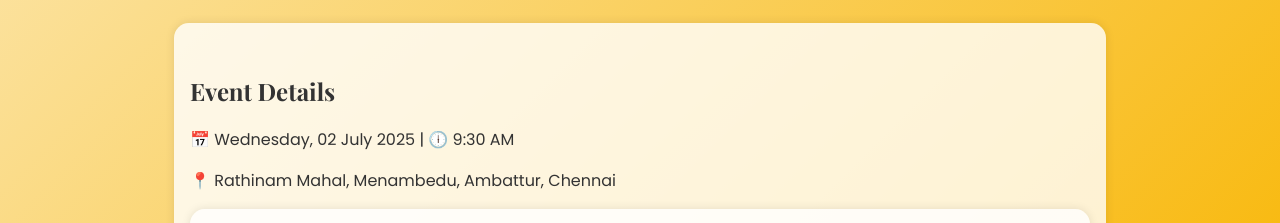
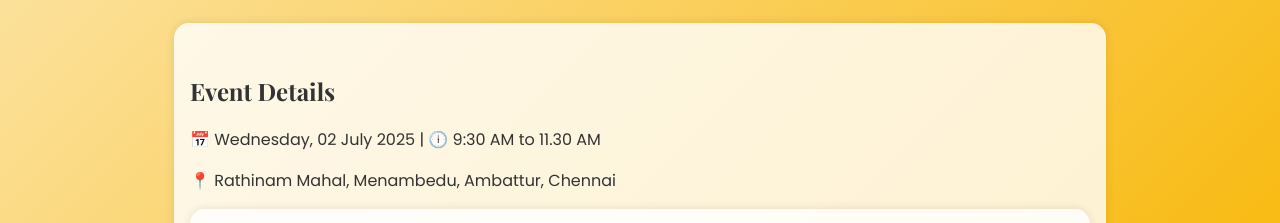
Before and after one commit to Vicky-GT/gtwithdharu, a plain HTML site: page index.html in a window 1280 px wide. Shown: the part 1160-1383 px from the top of the page. Drawn offline with nearby package versions, Linux system fonts and the light colour scheme; a web font is replaced by a local one.

Commit message:
changed event time

```diff
--- a/index.html
+++ b/index.html
@@ -252,7 +252,7 @@
 
   <section class="details">
     <h2>Event Details</h2>
-    <p>📅 Wednesday, 02 July 2025 | 🕕 9:30 AM</p>
+    <p>📅 Wednesday, 02 July 2025 | 🕕 9:30 AM to 11.30 AM</p>
     <p>📍 Rathinam Mahal, Menambedu, Ambattur, Chennai</p>
     <section class="get directions">
       <a href="https://maps.app.goo.gl/hrx21vTL7ptukenG7" target="_blank" class="rsvp-button">
```
